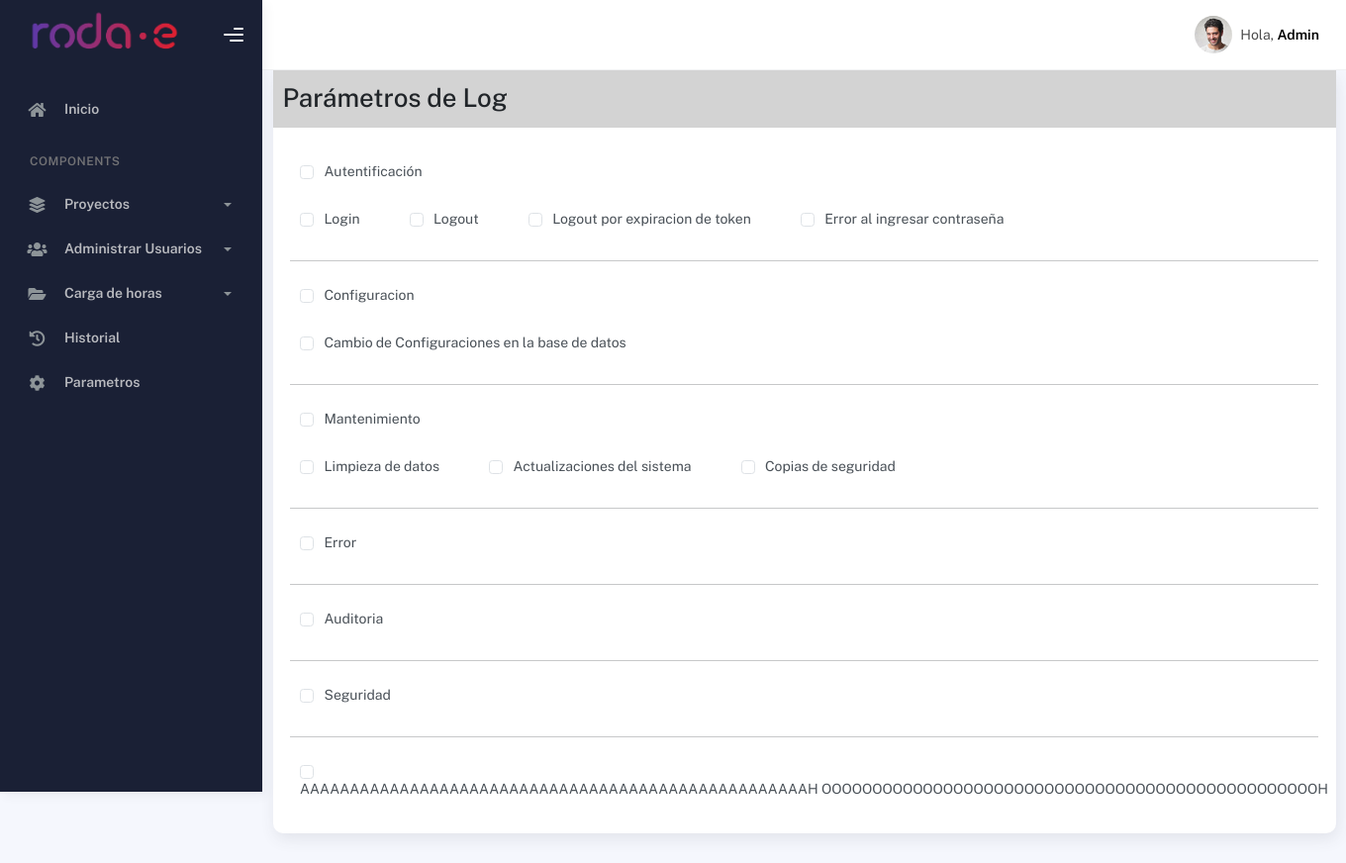
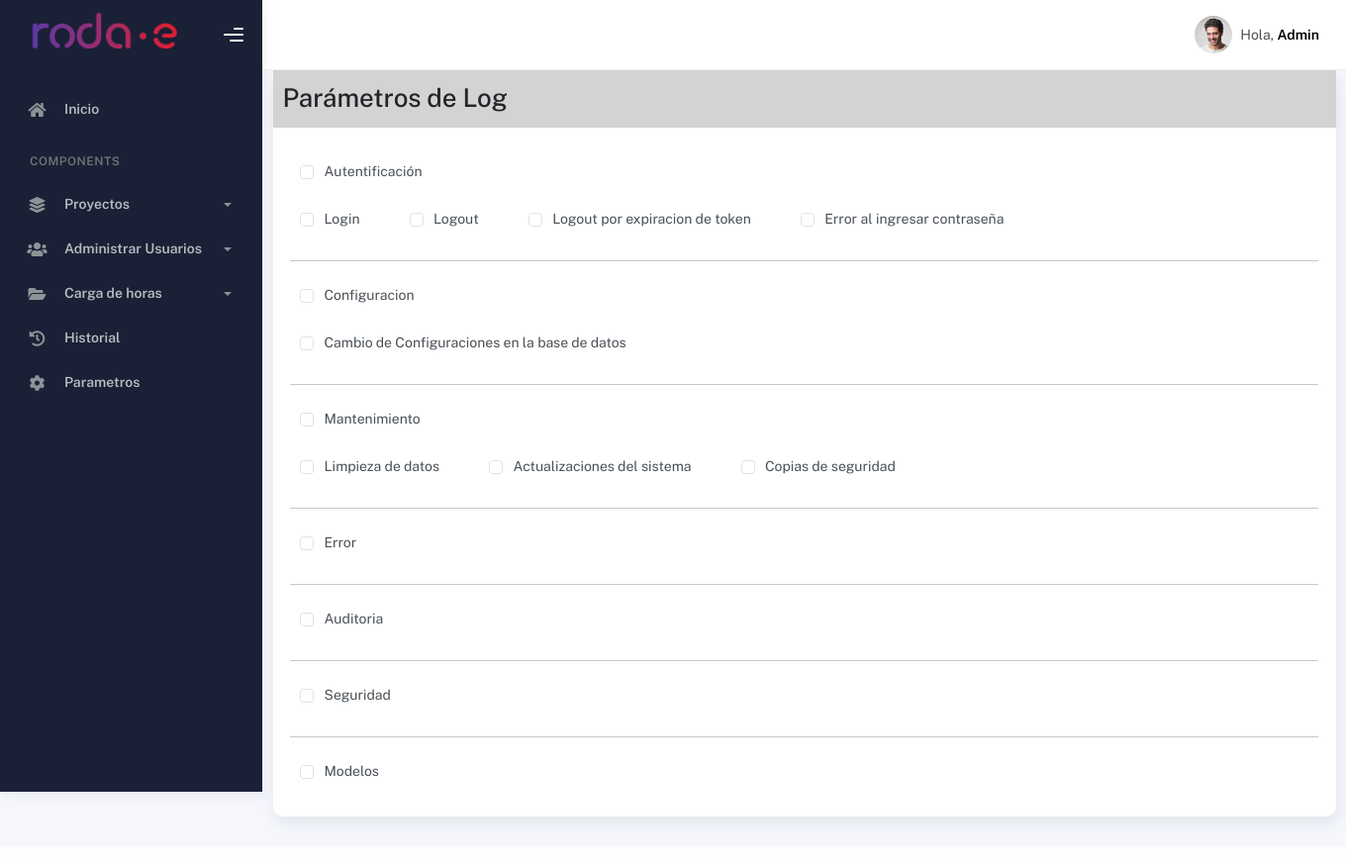
Before and after one commit to Felipe-Diaz/Teamfit, a Django app: page /parametros in a window 1360 px wide. Shown: the whole page at 99% size. After the commit the page ends 837 px from the top, so only its background shows below. Run offline with Django 5.2, Linux system fonts and the light colour scheme; a user stored in the database is signed in; parts of the project's set-up code (start-up, migrations or seed data) failed here and were passed over; some libraries are stand-ins or nearby versions.

Commit message:
Testing Receive

```diff
--- a/core/templates/core/parameters.html
+++ b/core/templates/core/parameters.html
@@ -142,8 +142,7 @@ Teamfit - Parametros
                                     <div class="form-check">
                                         <input class="form-check-input" type="checkbox" id="typeConf" value="configuracion">
                                         <label class="form-main-check-label" for="typeConfiguracion">
-                                            AAAAAAAAAAAAAAAAAAAAAAAAAAAAAAAAAAAAAAAAAAAAAAAAAAAH
-                                            OOOOOOOOOOOOOOOOOOOOOOOOOOOOOOOOOOOOOOOOOOOOOOOOOH
+                                            Modelos
                                         </label>
                                     </div>
                                 </div>
```
